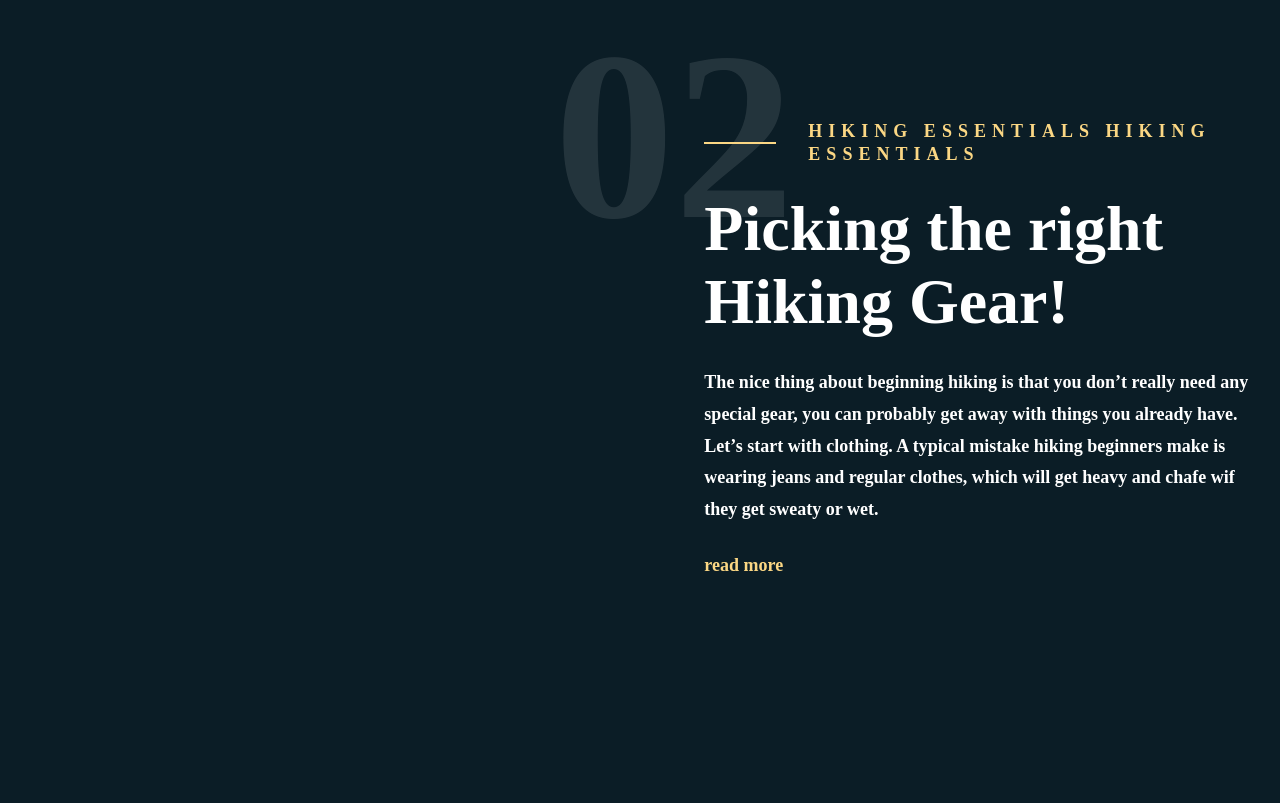
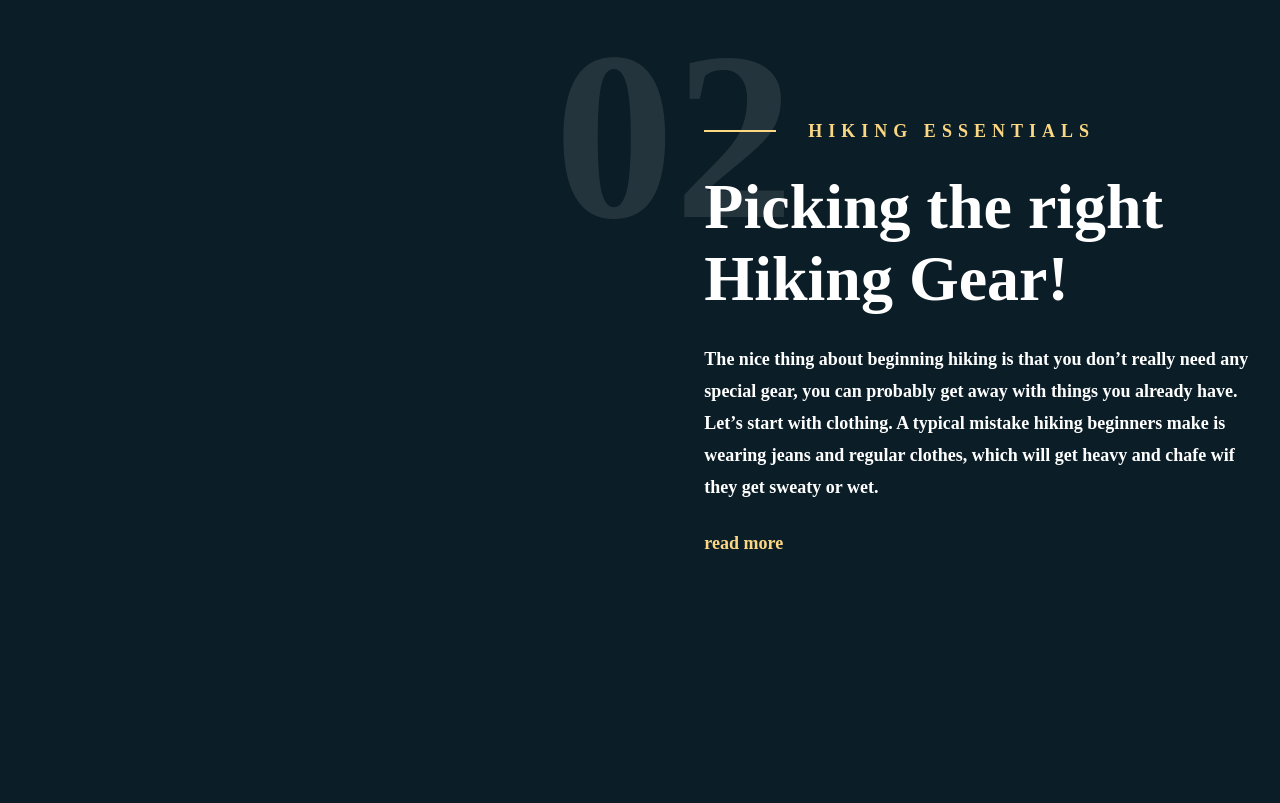
Before and after one commit to VladZyma/pet-MNTN, a website: page src/index.html in a window 1280 px wide. Shown: the part 2311-3114 px from the top of the page. Drawn offline with nearby package versions, Linux system fonts and the light colour scheme; files that its build step writes are made by us from their sources; a web font is replaced by a local one.

Commit message:
delete doubled words

```diff
--- a/src/components/steps.html
+++ b/src/components/steps.html
@@ -50,7 +50,7 @@
     <!-- 02 -->
     <div class="steps__raw">
       <div class="steps__content" data-number="02">
-        <h2 class="steps__title title">Hiking Essentials Hiking Essentials</h2>
+        <h2 class="steps__title title">Hiking Essentials</h2>
 
         <h3 class="steps__subtitle subtitle">Picking the right Hiking Gear!</h3>
 
```
